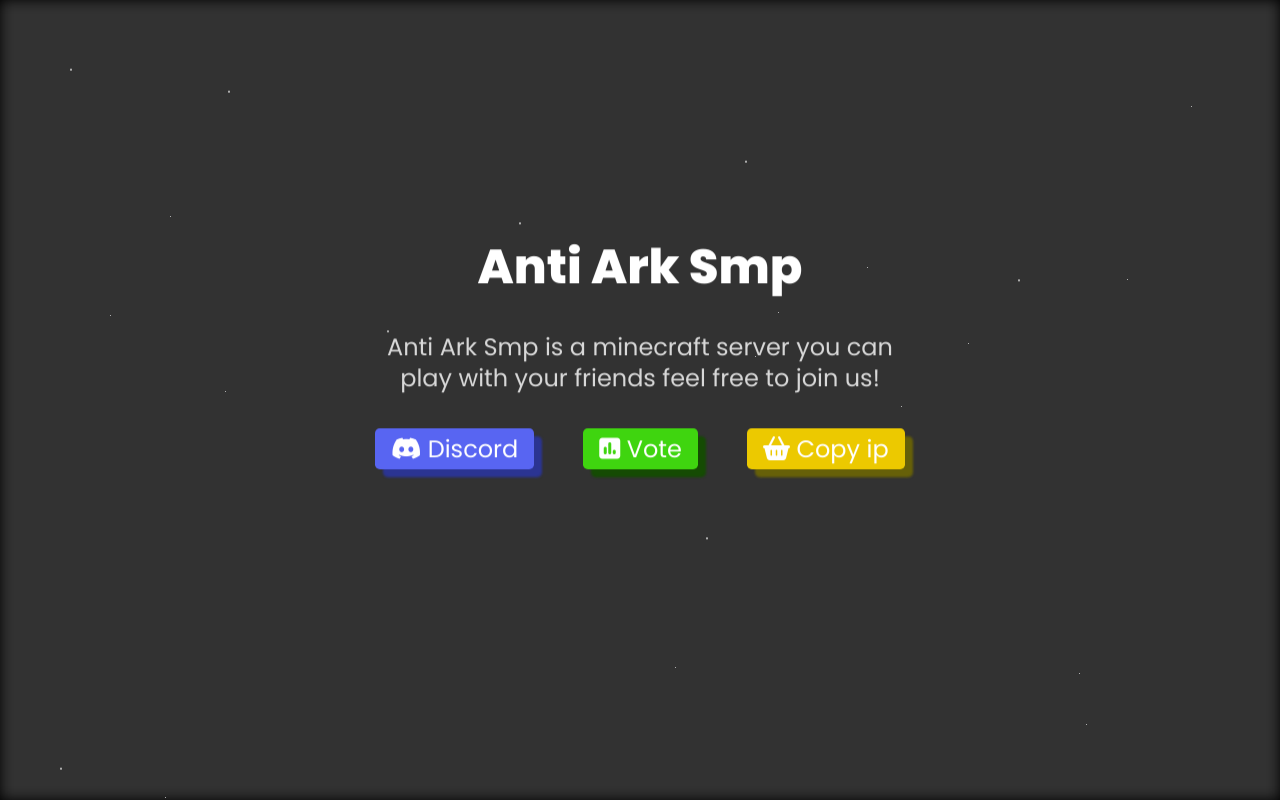
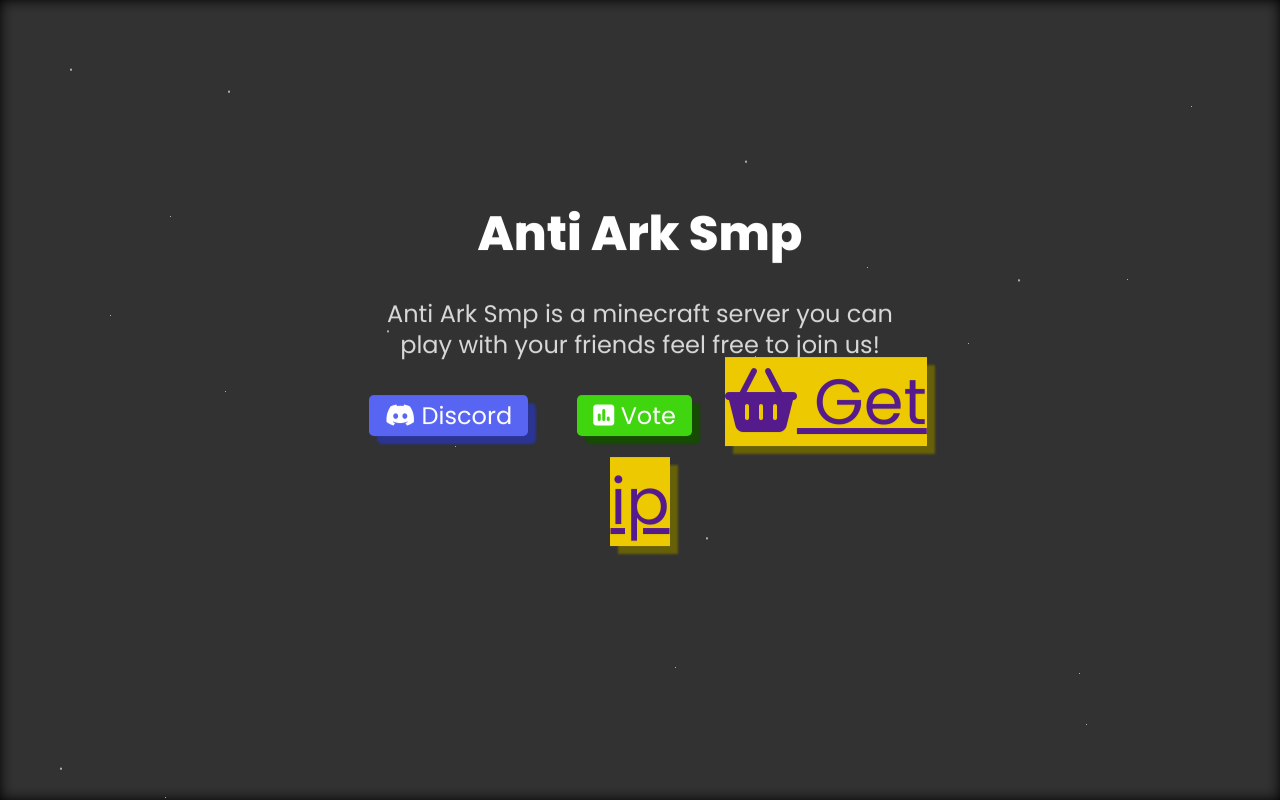
Before and after one commit to ShitScripts/Anti-Ark, a website: page index.html in a window 1280 px wide. Drawn offline with nearby package versions, Linux system fonts and the light colour scheme.

Commit message:
Update index.html

```diff
--- a/index.html
+++ b/index.html
@@ -39,7 +39,7 @@
             <div class="animate__animated animate__bounceIn animate__delay-1s">
                 <a href="#"><button class="btn1"><i class="fab fa-discord"></i> Discord</button></a>
                 <a href="#"><button class="btn3"><i class="fas fa-poll"></i> Vote</button></a>
-                <button class="btn2"><i class="fas fa-shopping-basket"></i> Copy ip</button>
+                <a href=""<button class="btn2"><i class="fas fa-shopping-basket"></i> Get ip</button></a>
             </div>
         </div>
     </div>
```
